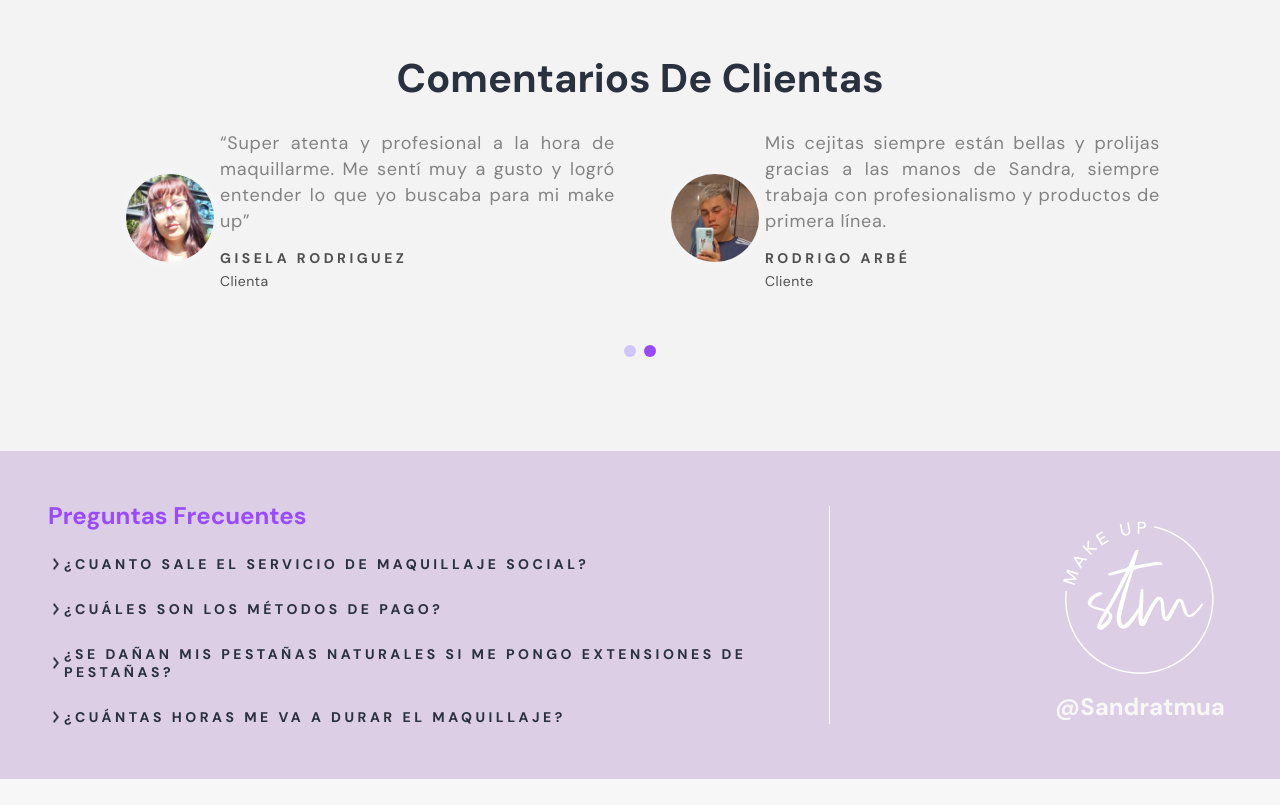
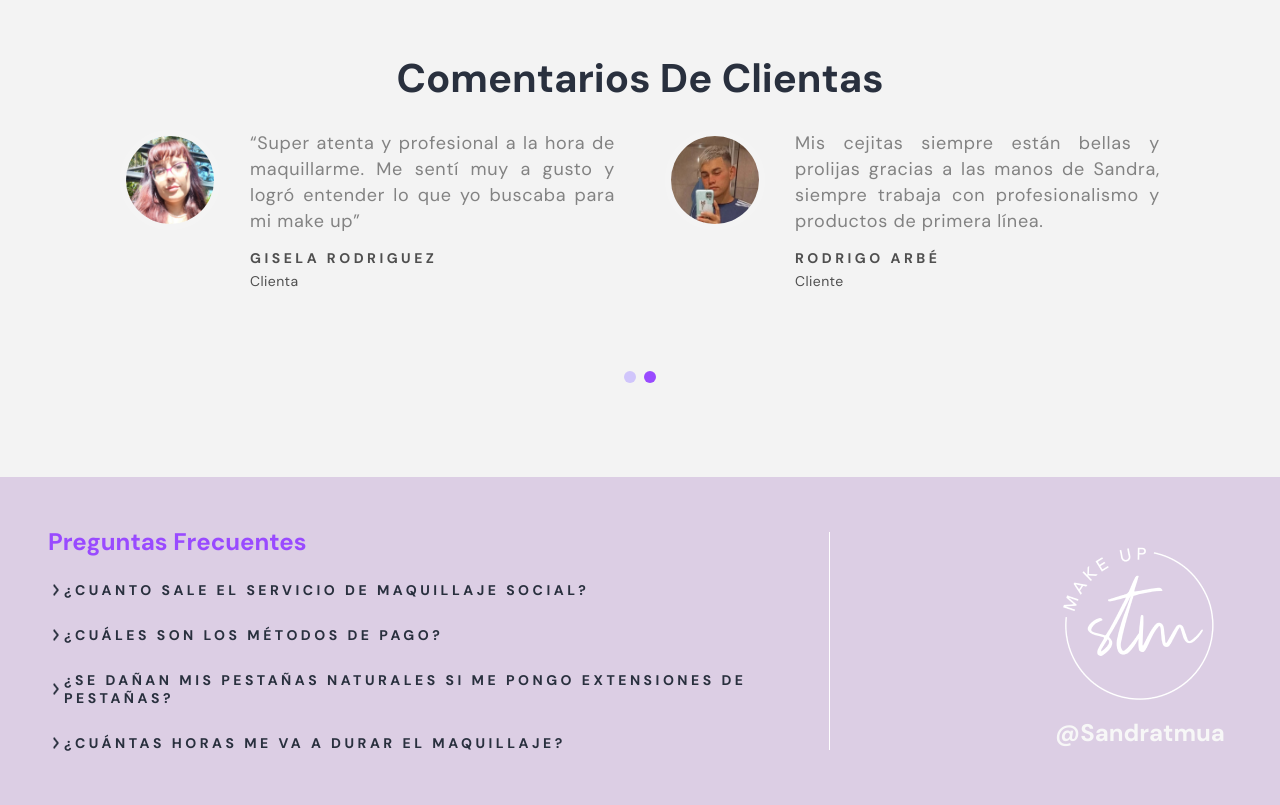
Before and after one commit to gregoriocarranza/Sandramakeup2, a React (Create React App) app: page / in a window 1280 px wide. Shown: the part 2300-3105 px from the top of the page. Before the commit the page ends 3079 px from the top, so only its background shows below. Built offline with nearby package versions, Linux system fonts and the light colour scheme.

Commit message:
Testimonial estilos

```diff
--- a/src/Components/Testimonial/Testimonial.jsx
+++ b/src/Components/Testimonial/Testimonial.jsx
@@ -1,6 +1,6 @@
 import { Fragment, useState } from "react";
 import { Swiper, SwiperSlide } from "swiper/react";
-import SwiperCore, { Pagination, Scrollbar, Autoplay, EffectFade } from "swiper";
+import SwiperCore, { Pagination, Scrollbar, Autoplay } from "swiper";
 import dataTestimonials from "../../helpers/dataTestimonials";
 import "swiper/css";
 import "swiper/css/autoplay";
@@ -11,8 +11,6 @@ import "./index.css";
 
 function Testimonial() {
   SwiperCore.use([Pagination, Scrollbar, Autoplay]);
-
-  // const[slideChange, setSlideChange] = useState()
 
   return (
     <Fragment>
@@ -28,8 +26,6 @@ function Testimonial() {
             delay: 3000,
           }}
           pagination={{ clickable: true }}
-          // onSwiper={(swiper) => console.log(swiper)}
-          // onSlideChange={() => console.log("slide change")}
         >
           {dataTestimonials.map((data, index) => (
             <SwiperSlide key={index}>
--- a/src/Components/Testimonial/index.css
+++ b/src/Components/Testimonial/index.css
@@ -26,7 +26,8 @@
   display: flex;
   flex-direction: row;
   justify-content: center;
-  align-items: center;
+  align-items: self-start;
+  gap: 30px;
 }
 
 .testimonials .testimonial-item {
```
